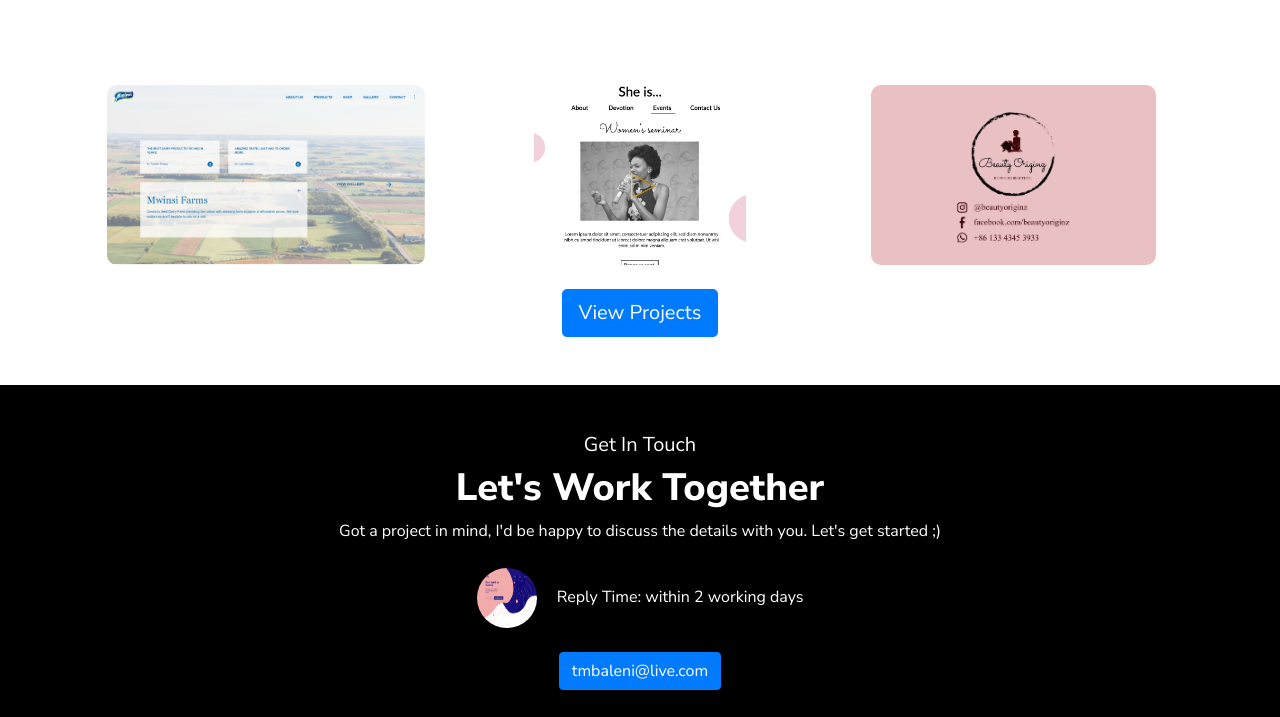
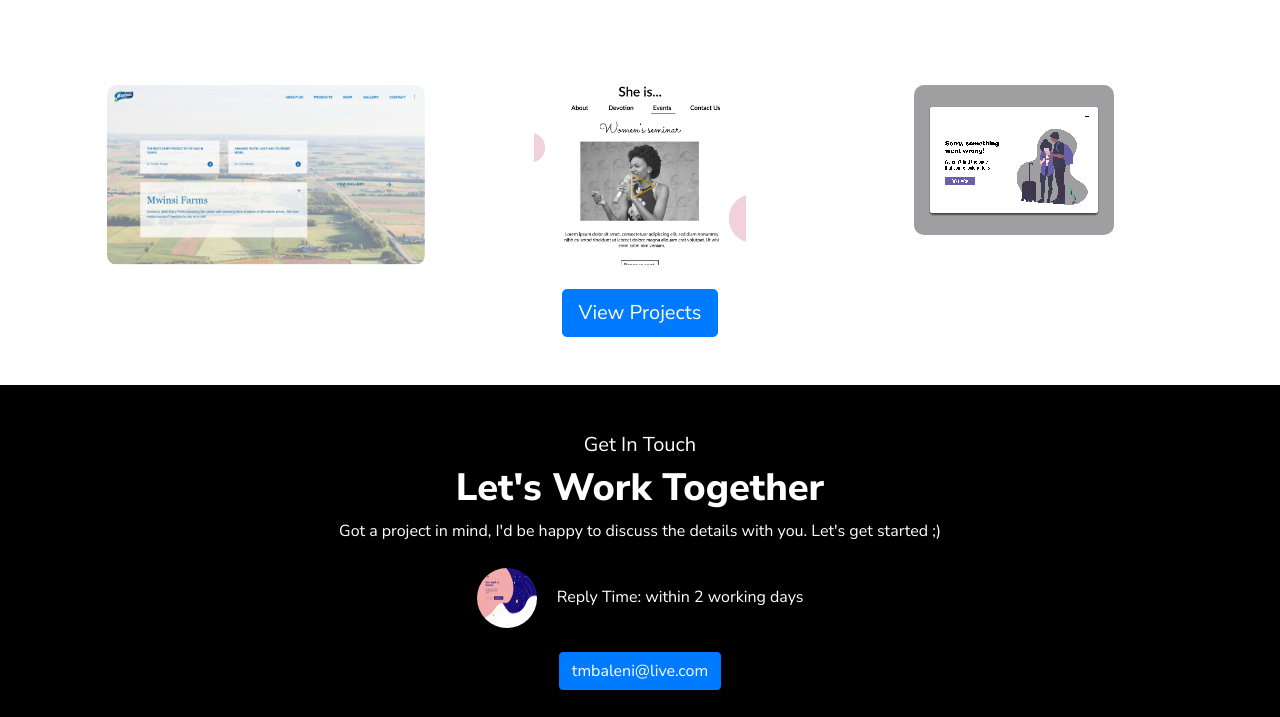
Before and after one commit to tmbaleni/portfolio, a website: page docs/about.html in a window 1280 px wide. Shown: the part 2313-3030 px from the top of the page. Drawn offline with nearby package versions, Linux system fonts and the light colour scheme.

Commit message:
changed img on about page

```diff
--- a/docs/about.html
+++ b/docs/about.html
@@ -123,7 +123,7 @@
             <img src="./img/she-is-page.png" alt="project-thumbnail" class="project-card-small">
         </div>
         <div class="col-md-4 my-4 text-center">
-            <img src="./img/bo-info-01.png" alt="project-thumbnail" class="project-card-small">
+            <img src="./img/Asset4-thumb.png" alt="project-thumbnail" class="project-card-small">
         </div>
     </div>
     <div class="row">
```
